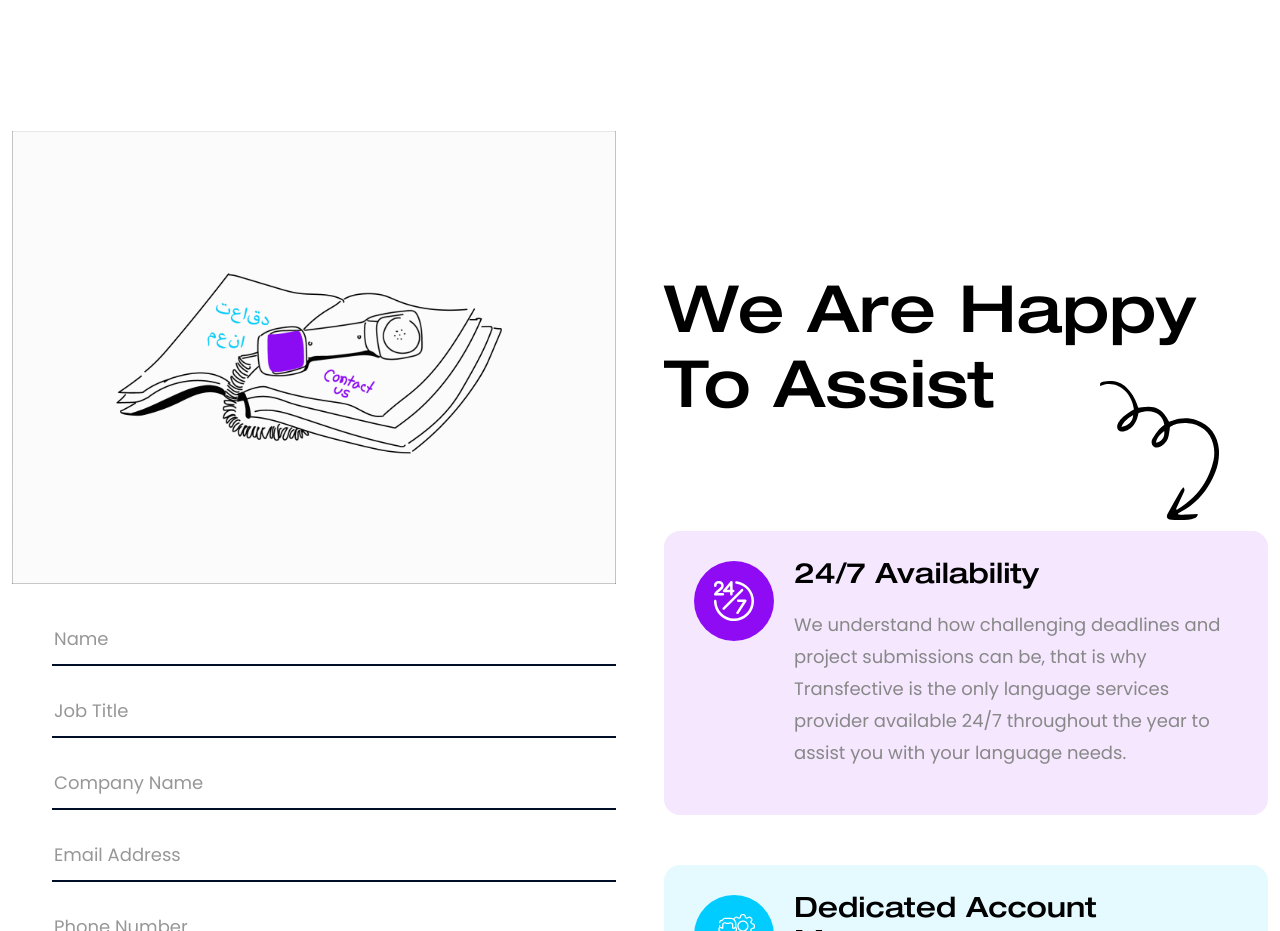
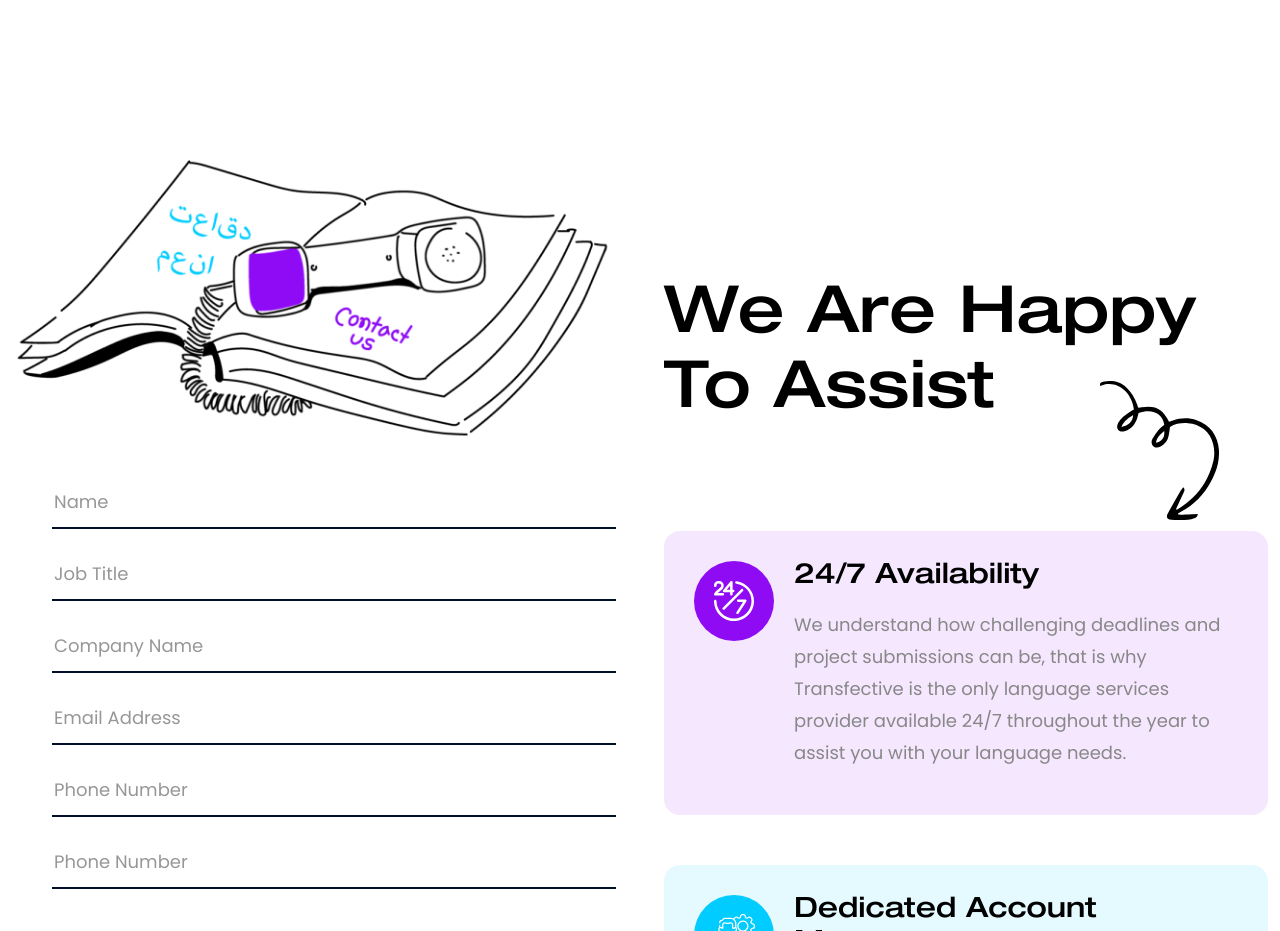
Before and after one commit to developerTajul/transfective, a website: page contact.html in a window 1280 px wide. Shown: the part 2820-3751 px from the top of the page. Drawn offline with nearby package versions, Linux system fonts and the light colour scheme.

Commit message:
contact image added

```diff
--- a/contact.html
+++ b/contact.html
@@ -708,9 +708,7 @@
             <div class="row gx-5">
                 <div class="col-lg-6">
                     <div class="we-assists-img-area">
-                        <!-- <img src="images/contact/contact-us.gif" alt="contact" class="img-fluid"> -->
-                        <!-- <img src="images/contact-form/book.png" alt="book" class="img-fluid"> -->
-                        <img src="images/gif/contact us.gif" class="img-fluid" alt="">
+                        <img src="images/gif/contact-us-2.gif" class="img-fluid" alt="">
                     </div>
                     <div class="contact-form-area pt-10">
                         <form action="#">
```
Also changed, not shown: images/gif/contact-us-2.gif (added).
